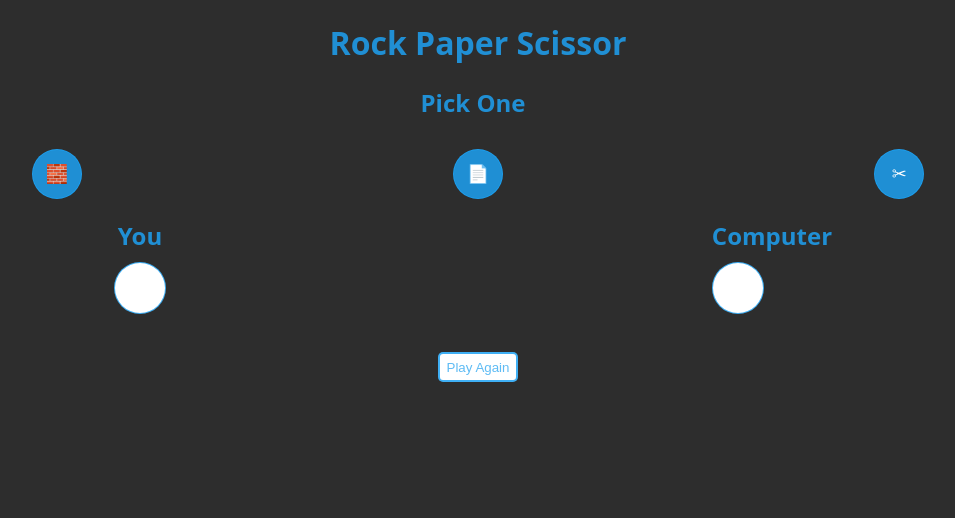
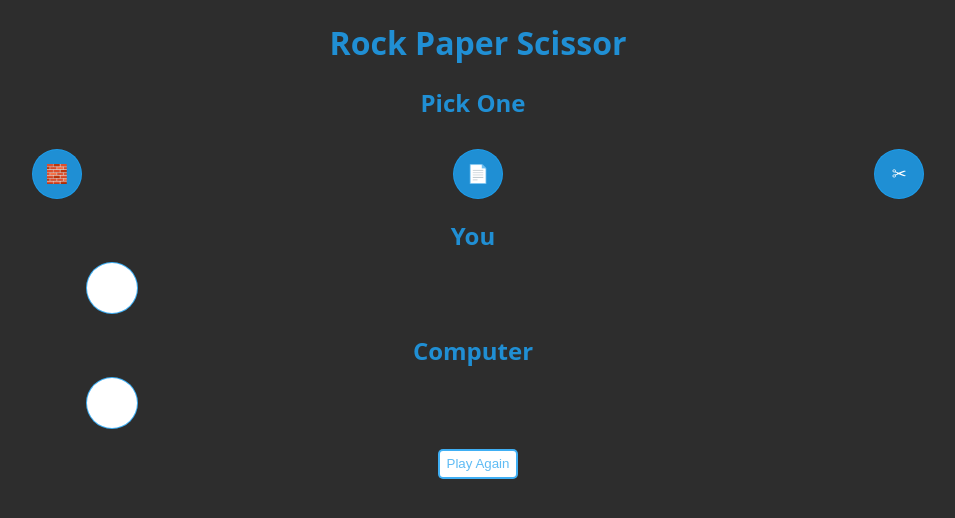
Before and after one commit to dev-akankshayadav/get-user-description-onclick, a React (Create React App) app: page / in a window 1280 px wide. Shown: the top 518 px of the page, without its empty margins (162-1117 px from the left). Built offline with nearby package versions, Linux system fonts and the light colour scheme.

Commit message:
Updating styles

```diff
--- a/src/App.css
+++ b/src/App.css
@@ -12,19 +12,6 @@ h1{
   color:  rgba(29, 161, 242, 0.849);
 }
 
-.player-container{
-  display: flex;
-  flex-direction: row;
-  justify-content:space-around;
-}
-
-.player-action{
-  display: flex;
-  flex-direction: row;
-  align-items: center;
-  justify-content:space-around;
-}
-
 h2{
   padding-right: 10px ;
   color: rgba(29, 161, 242, 0.849) ;
@@ -32,6 +19,7 @@ h2{
 
 .action-chosen{
   margin-top: 10px;
+  margin-left: 240px;
   display: flex;
   flex-direction: row;
   justify-content: center;
```
